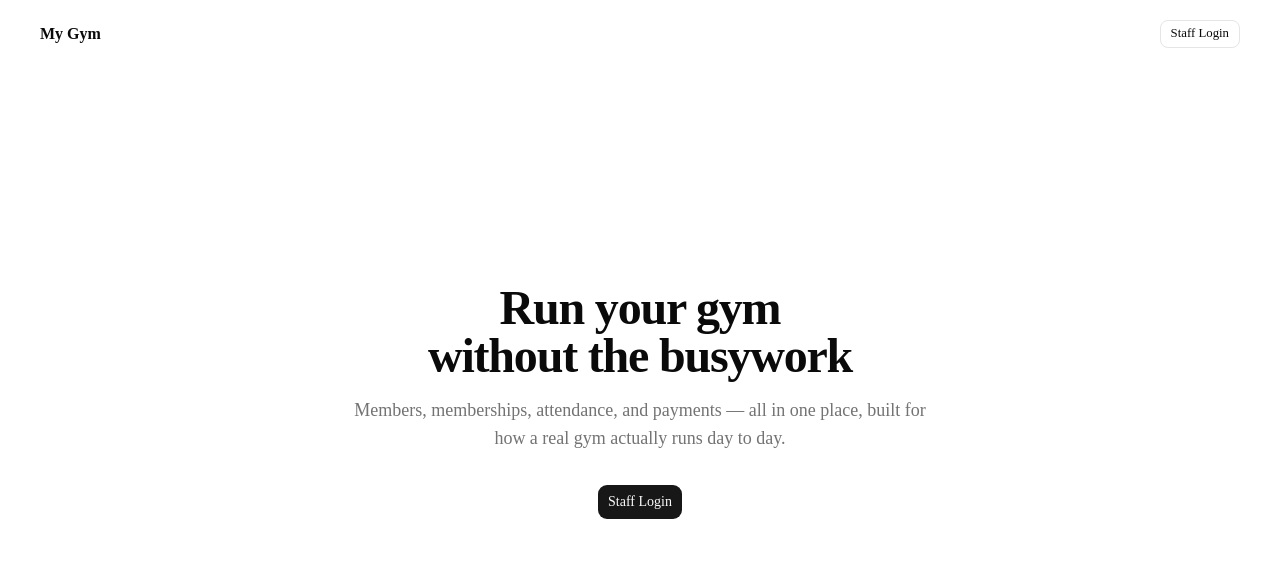
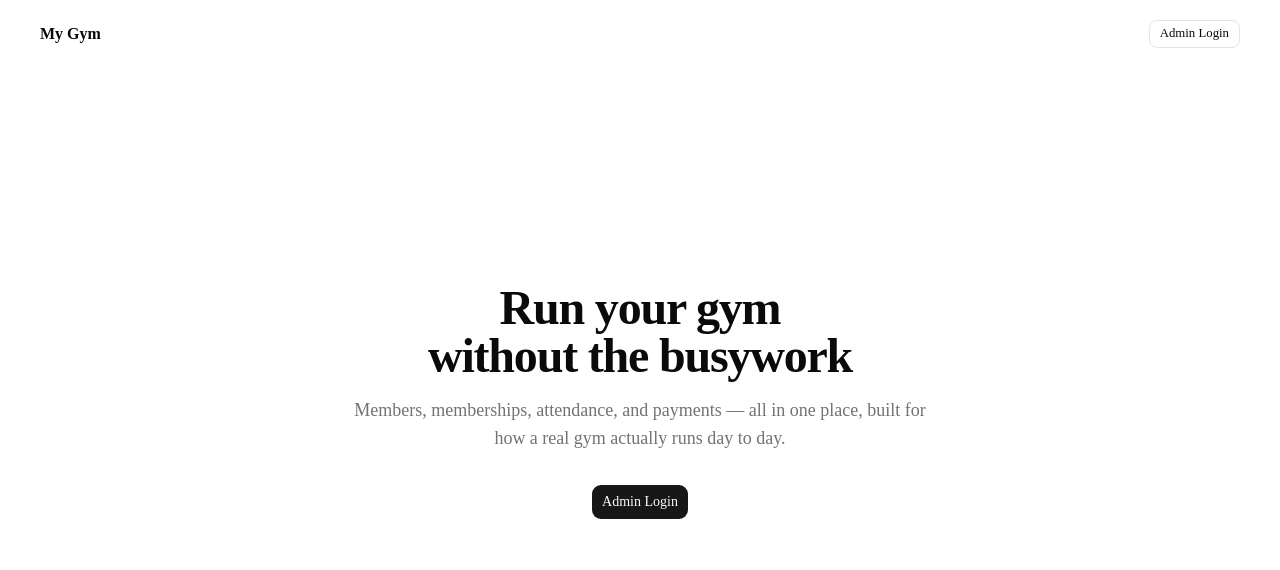
Before and after one commit to mallisettiyaswanth/gop_frontend, a Next.js app: page / in a window 1280 px wide. Shown: the top 570 px of the page. Built offline with nearby package versions, Linux system fonts and the light colour scheme.

Commit message:
Rename Staff Login to Admin Login to match actual role names

```diff
--- a/src/app/login/page.tsx
+++ b/src/app/login/page.tsx
@@ -59,7 +59,7 @@ export default function LoginPage() {
           <Link href="/" className="text-sm text-muted-foreground hover:text-foreground">
             ← My Gym
           </Link>
-          <CardTitle className="mt-3 text-xl">Staff login</CardTitle>
+          <CardTitle className="mt-3 text-xl">Admin login</CardTitle>
           <CardDescription>Sign in with your gym account to continue.</CardDescription>
         </CardHeader>
         <CardContent>
--- a/src/app/page.tsx
+++ b/src/app/page.tsx
@@ -7,7 +7,7 @@ export default function LandingPage() {
       <header className="flex items-center justify-between px-6 py-5 sm:px-10">
         <span className="text-base font-semibold">My Gym</span>
         <Button render={<Link href="/login" />} nativeButton={false} variant="outline" size="sm">
-          Staff Login
+          Admin Login
         </Button>
       </header>
 
@@ -21,7 +21,7 @@ export default function LandingPage() {
         </p>
         <div className="mt-8">
           <Button render={<Link href="/login" />} nativeButton={false} size="lg">
-            Staff Login
+            Admin Login
           </Button>
         </div>
       </main>
```
